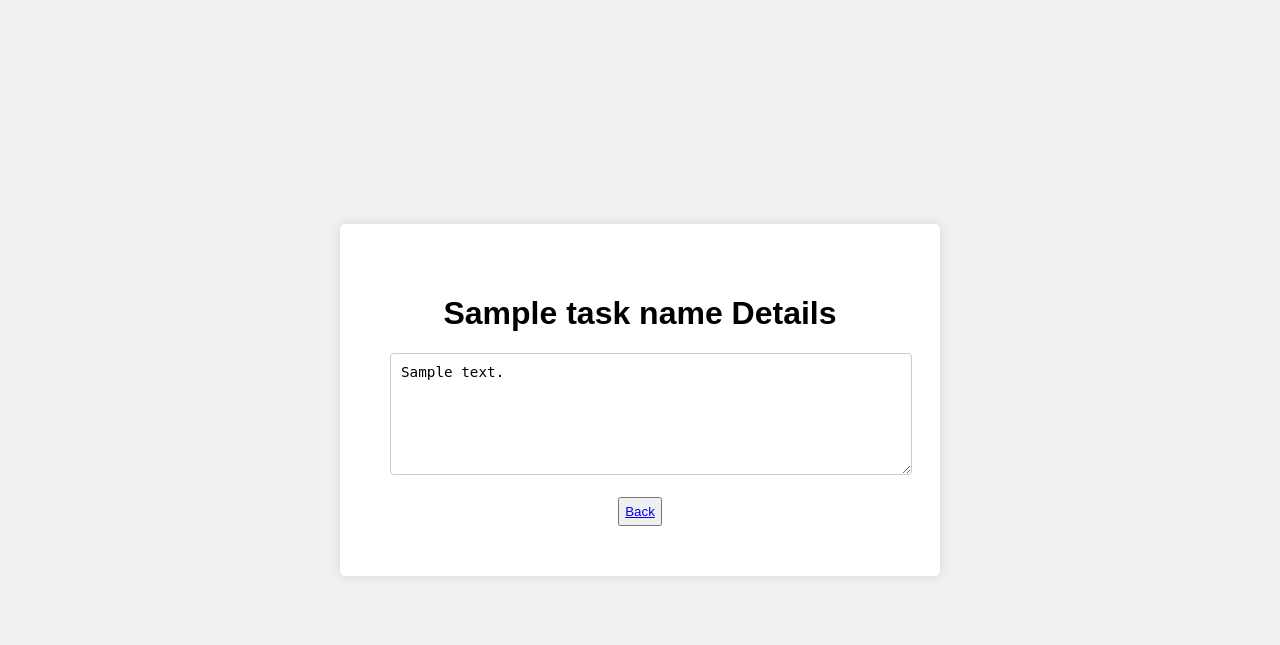
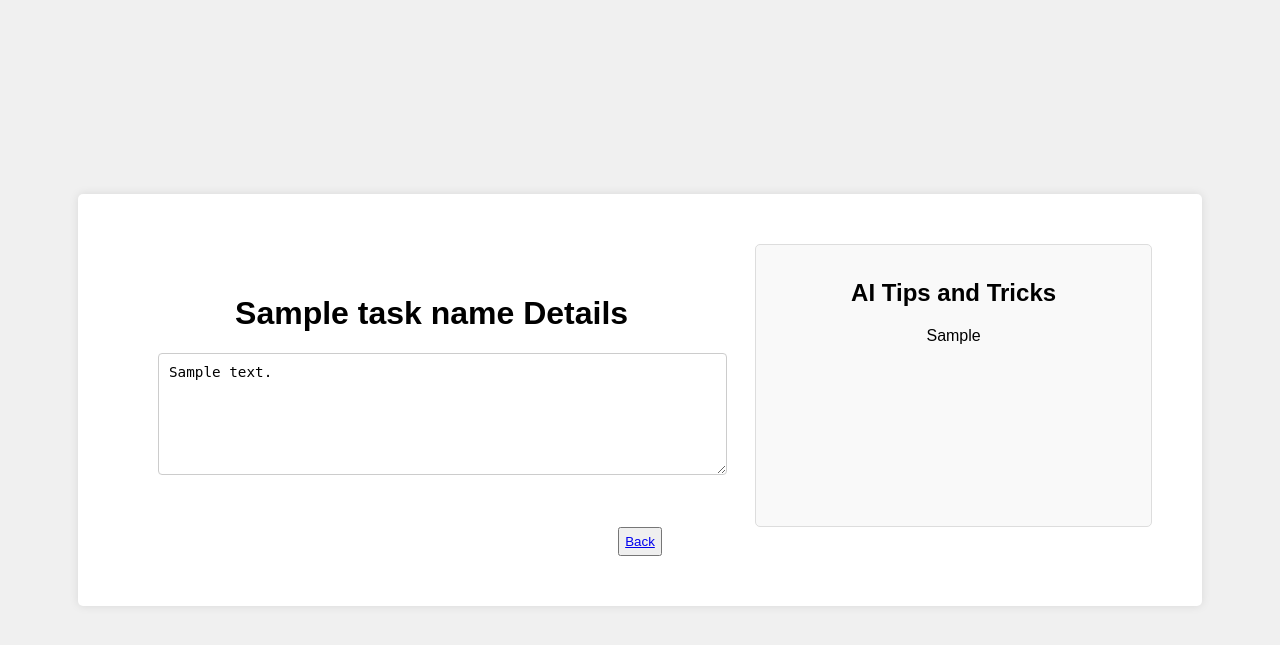
Before and after one commit to SammyFairad/Madhacks2024, a Flask app: template templates/task.html in a window 1280 px wide. Shown: the top 645 px of the page. Run offline with Flask 3, Linux system fonts and the light colour scheme; the template is opened without the code that fills it: most values are stand-ins (such as "Sample title", 1, 10 or a date in 2020).

Commit message:
styling changes and (attempt) to add AI integration
AI website wont connect :'(

```diff
--- a/app.py
+++ b/app.py
@@ -1,10 +1,33 @@
-from flask import Flask, render_template, request, redirect, url_for, jsonify
+from flask import Flask, render_template, request, redirect, url_for
+import requests
 
 app = Flask(__name__)
 
 # In-memory task storage with completion status and descriptions
 tasks = []
 task_descriptions = {}
+
+# Hugging Face API settings
+HUGGING_FACE_API_URL = "https://api-inference.huggingface.co/models/EleutherAI/gpt-j-6B"
+HUGGING_FACE_API_TOKEN = "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"
+
+def get_ai_tips(task_name):
+    """Fetch tips and tricks from Hugging Face's GPT-J model for a given task name."""
+    headers = {"Authorization": f"Bearer {HUGGING_FACE_API_TOKEN}"}
+    prompt = f"Provide tips and tricks for the following task: {task_name}"
+
+    response = requests.post(
+        HUGGING_FACE_API_URL,
+        headers=headers,
+        json={"inputs": prompt, "parameters": {"max_new_tokens": 100}}
+    )
+
+    # Handle response
+    if response.status_code == 200:
+        data = response.json()
+        return data[0]['generated_text']
+    else:
+        return "Could not retrieve tips. Please try again later."
 
 @app.route('/')
 def index():
@@ -16,27 +39,25 @@ def add_task():
     if task_text:
         new_task_id = len(tasks)
         tasks.append({"text": task_text, "completed": False})
-        task_descriptions[new_task_id] = {"text": ""}
+        task_descriptions[new_task_id] = {"text": task_text}
+    return redirect(url_for('index'))
+
+@app.route('/task/<int:task_id>')
+def view_task(task_id):
+    if 0 <= task_id < len(tasks):
+        task = task_descriptions[task_id]
+
+        # Get tips using AI model for this task
+        ai_tips = get_ai_tips(task['text'])
+
+        # Render the details page, passing the task and the generated tips
+        return render_template('task.html', task=task, task_id=task_id, ai_tips=ai_tips)
     return redirect(url_for('index'))
 
 @app.route('/toggle/<int:task_id>', methods=['POST'])
 def toggle_task(task_id):
     if 0 <= task_id < len(tasks):
         tasks[task_id]['completed'] = not tasks[task_id]['completed']
-    return redirect(url_for('index'))
-
-@app.route('/toggle_edit/<int:task_id>', methods=['POST'])
-def toggle_edit(task_id):
-    if 0 <= task_id < len(tasks):
-        # Toggle the editing state
-        tasks[task_id]['editing'] = not tasks[task_id].get('editing', False)
-    return redirect(url_for('index'))
-
-@app.route('/edit/<int:task_id>', methods=['POST'])
-def edit_task(task_id):
-    if 0 <= task_id < len(tasks):
-        new_text = request.form.get('edited_text')
-        tasks[task_id]['text'] = new_text
     return redirect(url_for('index'))
 
 @app.route('/delete/<int:task_id>', methods=['POST'])
@@ -46,22 +67,14 @@ def delete_task(task_id):
         task_descriptions.pop(task_id, None)
     return redirect(url_for('index'))
 
-@app.route('/task/<int:task_id>')
-def view_task(task_id):
-    if 0 <= task_id < len(tasks):
-        return render_template('task.html', task_name=tasks[task_id]['text'], task_description=task_descriptions[task_id]['text'], task_id=task_id)
+@app.route('/update/<int:task_id>', methods=['POST'])
+def update_task(task_id):
+    if task_id in task_descriptions:
+        new_text = request.form.get('task-input').strip()
+        if new_text:
+            tasks[task_id]['text'] = new_text
+            task_descriptions[task_id]['text'] = new_text
     return redirect(url_for('index'))
-
-# New route to save only the task description via AJAX
-@app.route('/save_task/<int:task_id>', methods=['POST'])
-def save_task(task_id):
-    if task_id in task_descriptions:
-        new_text = request.json.get('text', '').strip()
-        if new_text:
-            # Update only the task description
-            task_descriptions[task_id]['text'] = new_text
-            return jsonify({"status": "success"}), 200
-    return jsonify({"status": "error"}), 400
 
 if __name__ == '__main__':
     app.run(host='0.0.0.0', port=9090, debug=True)
--- a/static/style.css
+++ b/static/style.css
@@ -16,6 +16,20 @@ body {
     box-shadow: 0 0 10px rgba(0, 0, 0, 0.1);
     align-self: center;
     text-align: center;
+}
+
+.big-container {
+    width: 80%;
+    padding: 50px;
+    background-color: #ffffff;
+    border-radius: 5px;
+    box-shadow: 0 0 10px rgba(0, 0, 0, 0.1);
+    align-self: center;
+    text-align: center;
+}
+
+.sub-container{
+    display: flex;
 }
 
 form input {
--- a/templates/task.html
+++ b/templates/task.html
@@ -14,27 +14,42 @@
             border: 1px solid #ccc;
             resize: vertical;
         }
-        .task-text {
-            font-size: 1.1em;
-            padding: 10px;
-            display: none; /* Hide initially */
+        /* Styling for the left section (task details) */
+        .task-details {
+            width: 60%; /* Adjust width as needed */
+            padding: 30px;
+        }
+
+        /* Styling for the right section (AI tips) */
+        .ai-tips {
+            width: 40%; /* Adjust width as needed */
+            margin-left: 20px;
+            padding: 15px;
+            background-color: #f9f9f9;
+            border: 1px solid #ddd;
+            border-radius: 5px;
         }
     </style>
 </head>
 <body>
-    <div class="container">
-        <h1>{{ task_name }} Details</h1>
+    <div class="big-container">
+        <div class="sub-container">
+            <div class="task-details">
+                <h1>{{ task_name }} Details</h1>
 
-        <!-- Text area for editing task description -->
-        <textarea id="task-input" class="large-input" placeholder="Add more details">{{ task_description }}</textarea><br><br>
+                <!-- Text area for editing task description -->
+                <textarea id="task-input" class="large-input" placeholder="Add task details here">{{ task_description }}</textarea><br><br>
+            </div>
 
-        <!-- Plain text display of task description -->
-        <div id="task-text" class="task-text">{{ task_description }}</div>
+            <!-- Right section for AI Tips and Tricks -->
+            <div class="ai-tips">
+                <h2>AI Tips and Tricks</h2>
+                <p>{{ ai_tips }}</p>
+            </div>
+        </div>
 
-        <!-- Save button to toggle input into text -->
+        <!-- Save and back button to toggle input into text and return to main page -->
         <button type="button" onclick="saveTask({{ task_id }})"><a href="{{ url_for('index') }}" class="back-link">Back</a></button>
-
-        <!-- Link back to the main task list -->
 
     </div>
 
```
